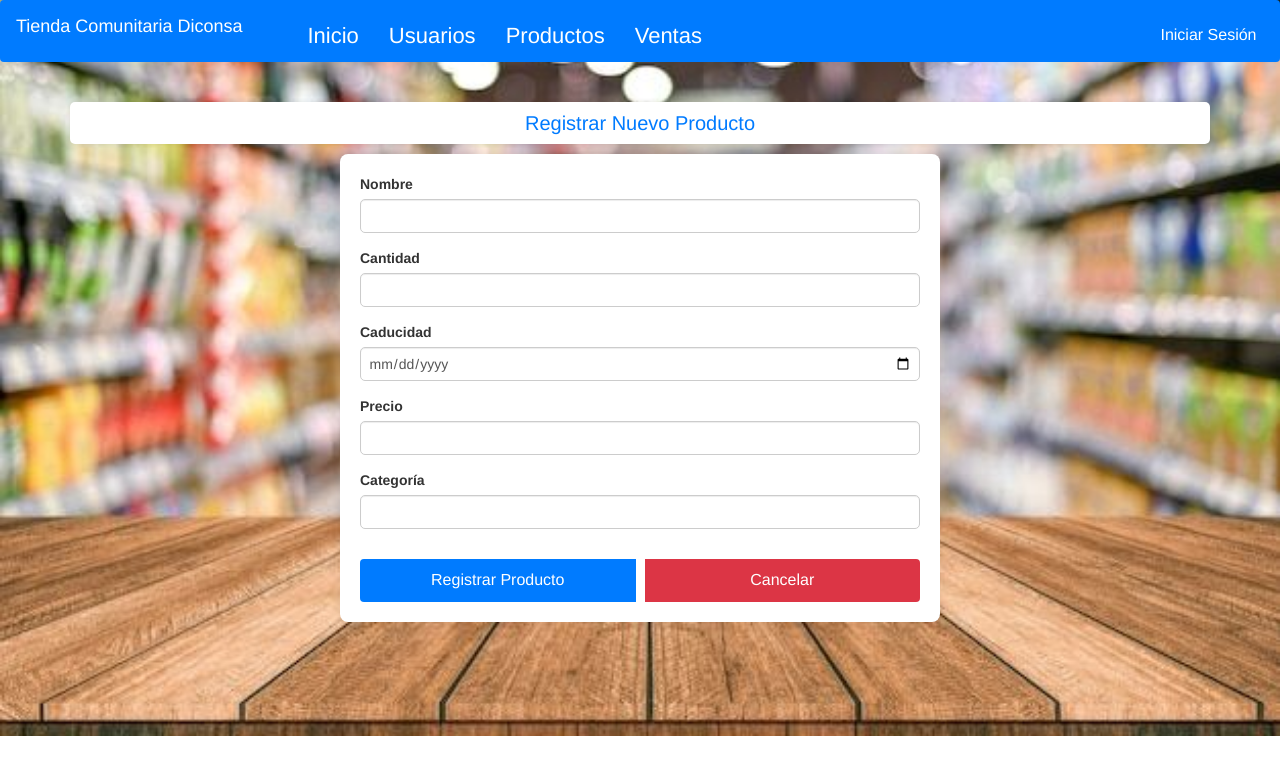
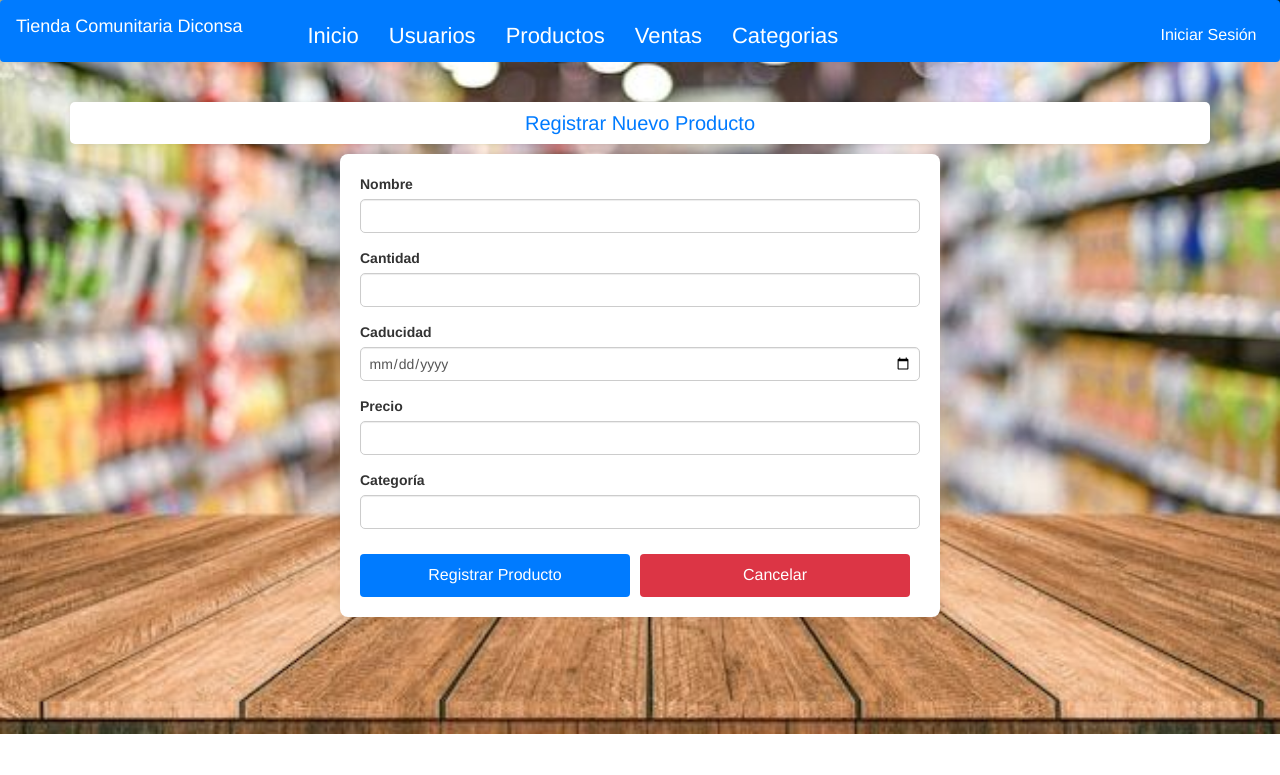
Before and after one commit to Abdiel-Bonilla/Integradora, a Flask app: page /registrar_producto in a window 1280 px wide. Shown: the top 775 px of the page. Run offline with Flask 3, Linux system fonts and the light colour scheme; some libraries are stand-ins or nearby versions.

Commit message:
Listo para unir

```diff
--- a/templates/navbar.html
+++ b/templates/navbar.html
@@ -15,6 +15,9 @@
                 <li class="nav-item">
                     <a class="nav-link" href="{{ url_for('ventas') }}">Ventas</a>
                 </li>
+                <li class="nav-item">
+                    <a class="nav-link" href="{{ url_for('ventas') }}">Categorias</a>
+                </li>
             </ul>
         </div>
     </div>
--- a/templates/registrar_producto.html
+++ b/templates/registrar_producto.html
@@ -76,6 +76,16 @@
         .modal-footer .cancel-btn:hover {
             background-color: #c82333;
         }
+
+        /* Botones en línea */
+        .btn-group-inline {
+            display: flex;
+            justify-content: flex-start;
+        }
+
+        .btn-group-inline .btn {
+            margin-right: 10px; /* Espacio entre los botones */
+        }
     </style>
 {% endblock %}
 
@@ -111,9 +121,12 @@
                     {{ form.categoria.label(class="form-control-label") }}
                     {{ form.categoria(class="form-control") }}
                 </div>
-                <div class="btn-group">
+                <!-- Botones en línea -->
+                <div class="btn-group-inline">
                     {{ form.submit(class="btn btn-update") }}
-                    {{ form.cancel(class="btn btn-cancel", onclick="window.location.href='{{ url_for('productos') }}';return false;") }}
+                    <button class="btn btn-cancel" onclick="window.location.href='{{ url_for('productos') }}';return false;">
+                        Cancelar
+                    </button>
                 </div>
             </form>
         </div>
```
